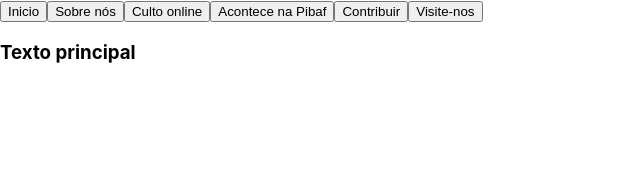
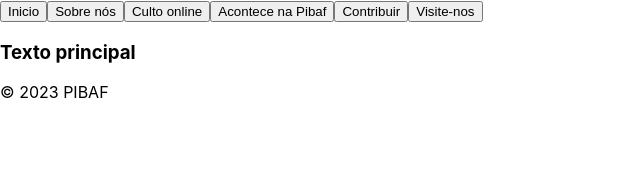
Before and after one commit to Dayvid-San/pibaf-website, a React (Create React App) app: page / in a window 1280 px wide. Shown: the top 172 px of the page, without its empty margins (0-640 px from the left). Built offline with nearby package versions, Linux system fonts and the light colour scheme.

Commit message:
feat: footer component added

```diff
--- a/src/App.js
+++ b/src/App.js
@@ -1,10 +1,12 @@
 import './App.css';
 import Home from './Pages/home';
+import Footer from './components/Footer';
 
 function App() {
   return (
     <>
       <Home />
+      <Footer />
     </>
   );
 }
--- /dev/null
+++ b/src/components/Footer/index.jsx
@@ -0,0 +1,16 @@
+
+
+const Footer = () => {
+  const nowTime = new Date;
+
+  return (
+    <>
+      <footer>
+        © {nowTime.getFullYear()} PIBAF
+      </footer>
+    </>
+  );
+};
+
+
+export default Footer;
```
